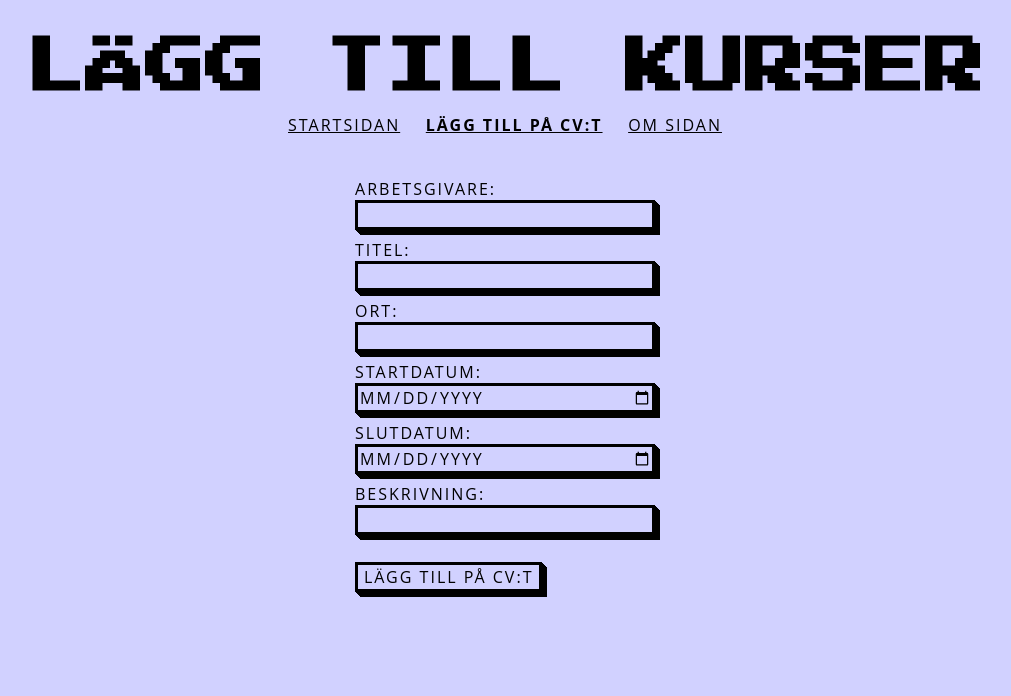
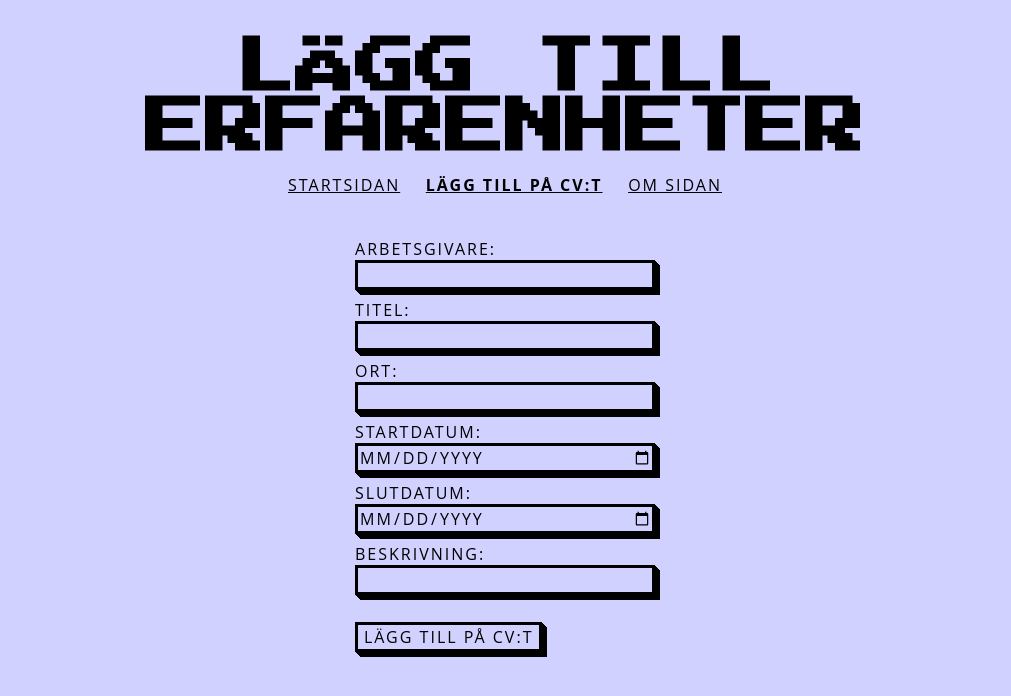
Before and after one commit to Phte1100/Backend-baserad-webbutveckling---moment-2, a website: page add.html in a window 1280 px wide. Shown: the whole page, without its empty margins (135-1146 px from the left). Drawn offline with Linux system fonts and the light colour scheme; no server answers.

Commit message:
ändrat h1

```diff
--- a/add.html
+++ b/add.html
@@ -11,7 +11,7 @@
 </head>
 <body>
     <header>
-        <h1>Lägg till kurser</h1>
+        <h1>Lägg till erfarenheter</h1>
         <nav>
             <ul class="navlinks">
                 <li><a href="index.html">Startsidan</a></li>
```
